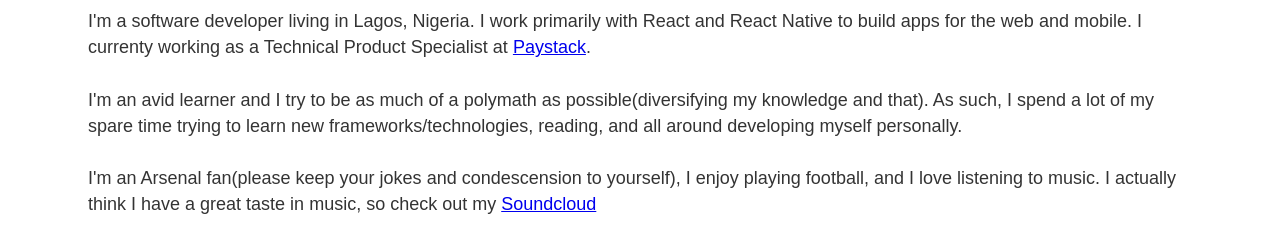
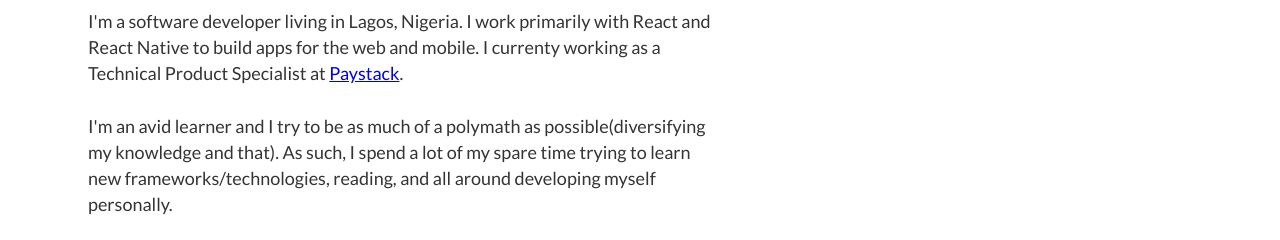
Before and after one commit to tkalejaiye/personal-website, a Gatsby site: page /about in a window 1280 px wide. Shown: the part 300-540 px from the top of the page. Built offline with nearby package versions, Linux system fonts and the light colour scheme; Gatsby itself is replaced by a stand-in of ours.

Commit message:
changed fonts

```diff
--- a/src/components/layout.module.scss
+++ b/src/components/layout.module.scss
@@ -1,3 +1,14 @@
+@import url("https://fonts.googleapis.com/css?family=Lato|Playfair+Display+SC:900&display=swap");
+
+body {
+  font-family: "Lato", sans-serif;
+}
+
+h1,
+h2 {
+  font-family: "Lato", serif;
+}
+
 .container {
   margin: 0 auto;
   max-width: 1140px;
--- a/src/pages/about.js
+++ b/src/pages/about.js
@@ -2,16 +2,19 @@ import React from "react"
 
 import Layout from "../components/layout"
 import Head from "../components/head"
+
+import aboutStyles from "./about.module.scss"
 
 const AboutPage = () => {
   return (
     <Layout>
       <Head title="About" />
       <h1>About</h1>
+      <div className={aboutStyles.container}>
         <p>
-        I'm a software developer living in Lagos, Nigeria. I work primarily with
-        React and React Native to build apps for the web and mobile. I currenty
-        working as a Technical Product Specialist at{" "}
+          I'm a software developer living in Lagos, Nigeria. I work primarily
+          with React and React Native to build apps for the web and mobile. I
+          currenty working as a Technical Product Specialist at{" "}
           <a href="https://paystack.com/" target="blank">
             Paystack
           </a>
@@ -19,9 +22,9 @@ const AboutPage = () => {
         </p>
         <p>
           I'm an avid learner and I try to be as much of a polymath as
-        possible(diversifying my knowledge and that). As such, I spend a lot of
-        my spare time trying to learn new frameworks/technologies, reading, and
-        all around developing myself personally.
+          possible(diversifying my knowledge and that). As such, I spend a lot
+          of my spare time trying to learn new frameworks/technologies, reading,
+          and all around developing myself personally.
         </p>
 
         <p>
@@ -30,6 +33,7 @@ const AboutPage = () => {
           actually think I have a great taste in music, so check out my{" "}
           <a href="https://soundcloud.com/tolluminati/">Soundcloud</a>
         </p>
+      </div>
     </Layout>
   )
 }
--- /dev/null
+++ b/src/pages/about.module.scss
@@ -0,0 +1,3 @@
+.container {
+  width: 625px;
+}
--- a/src/pages/index.module.scss
+++ b/src/pages/index.module.scss
@@ -5,3 +5,10 @@
 .profile {
   margin-right: 20px;
 }
+
+.content {
+  display: flex;
+  flex-direction: column;
+  justify-content: center;
+  width: 50%;
+}
--- a/src/styles/index.scss
+++ b/src/styles/index.scss
@@ -10,6 +10,7 @@ body {
   -webkit-font-smoothing: antialiased;
   -moz-osx-font-smoothing: grayscale;
 }
+
 article,
 aside,
 details,
```
Also changed, not shown: src/pages/index.js (+8 -8 lines), src/data/images/profile.jpg. Lines whose indentation alone changed are shown as unchanged.
